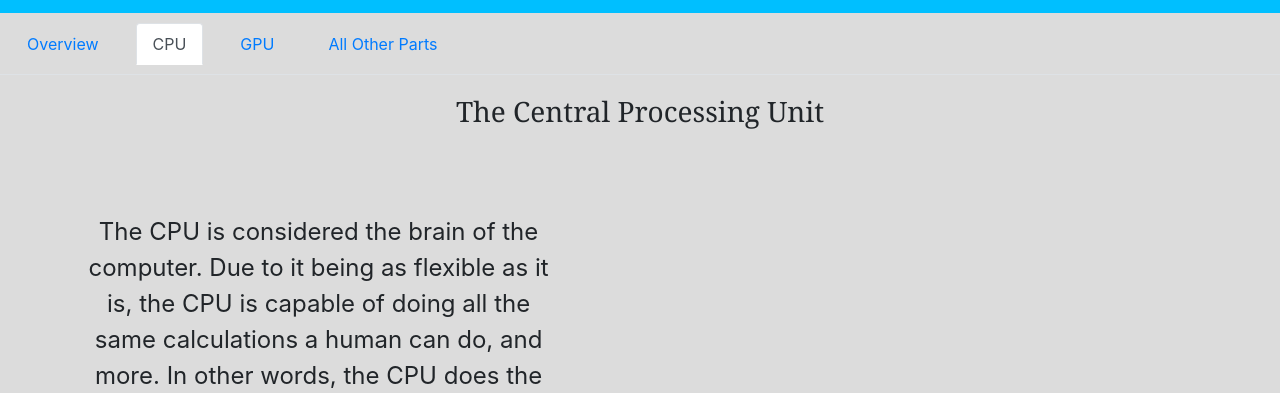
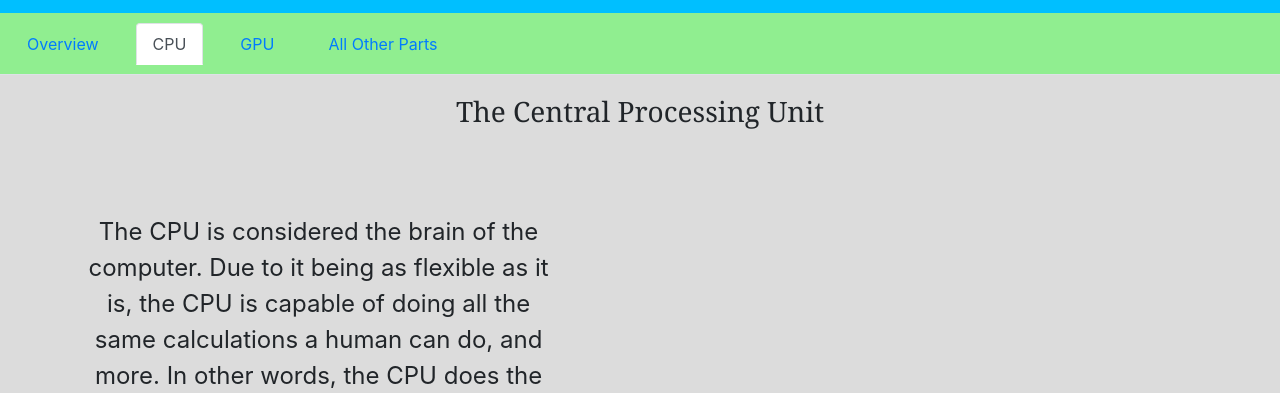
Before and after one commit to InformalFormalities/My-Webpage, a plain HTML site: page index2.html in a window 1280 px wide. Shown: the part 137-530 px from the top of the page. Drawn offline with nearby package versions, Linux system fonts and the light colour scheme.

Commit message:
Update index2.html

```diff
--- a/index2.html
+++ b/index2.html
@@ -27,6 +27,14 @@
           </li>
         </ul>
 
+        <script>
+        alert("On this page, you'll learn more about the Central Processing Unit (CPU).");
+          document.querySelector(".nav").style.backgroundColor = "LightGreen";
+          document.querySelector(".nav-item").onclick = function() {
+            document.querySelector(".nav-item").style.backgroundColor = "Green";
+          };
+        </script>
+
         <h3>
           The Central Processing Unit
         </h3>
```
